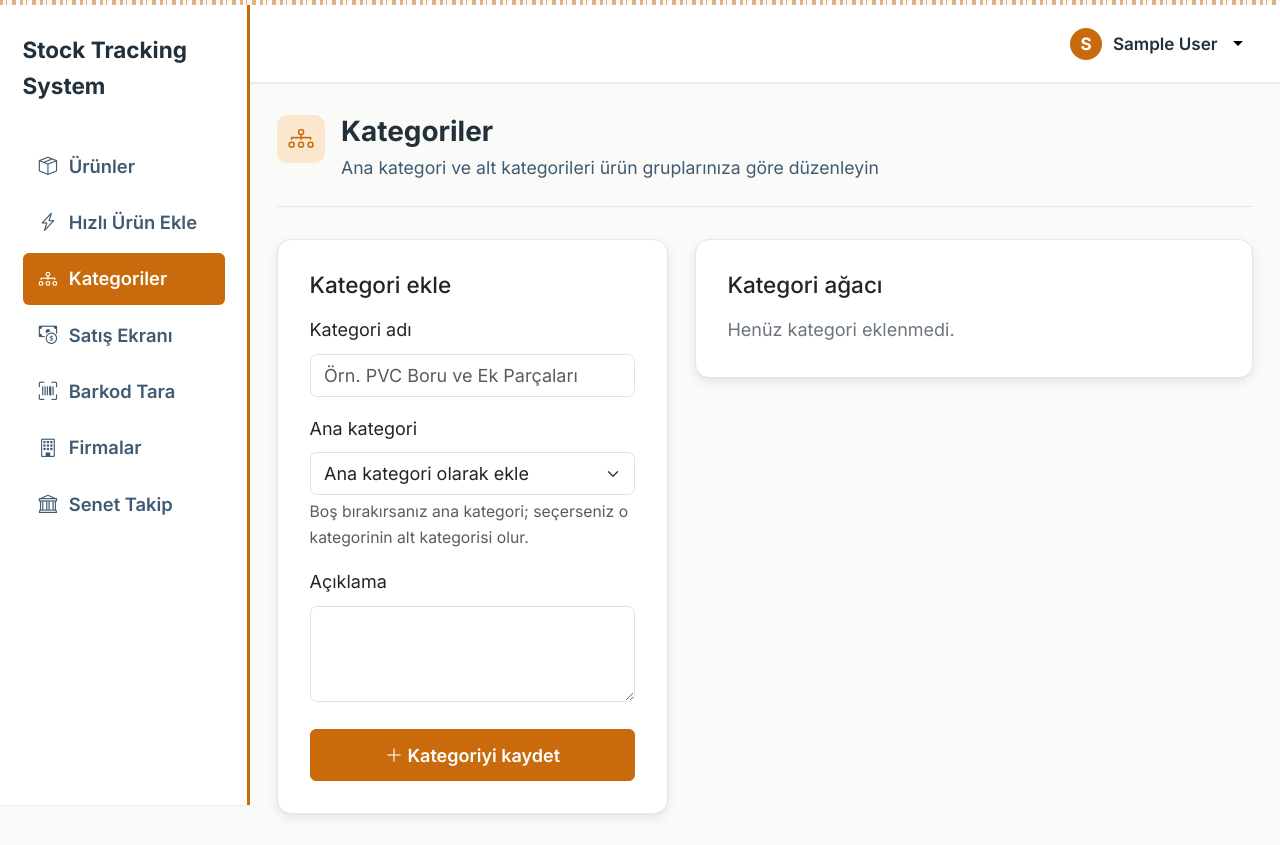
After one commit to yarennkahya/stock-tracking-system, a Django app: page /kategoriler/ in a window 1280 px wide. The commit adds this page. Run offline with Django 5.2, Linux system fonts and the light colour scheme; the visitor is signed in with stand-in values (Sample User, id 1); data that the repository does not hold is empty.

Commit message:
Kategoriler ve alt kategoriler için yönetim ve görüntüleme işlevselliği eklendi; demo verileri için komut oluşturuldu.

```diff
--- a/config/urls.py
+++ b/config/urls.py
@@ -74,9 +74,11 @@ urlpatterns = [
     path('satis/<int:satis_id>/', sales_views.satis_detay, name='satis_detay'),
     path('firmalar/', accounts_views.firma_listesi, name='firma_listesi'),
     path('urun/ekle/', views.urun_ekle, name='urun_ekle'),
+    path('kategoriler/', views.kategori_listesi, name='kategori_listesi'),
     path('senet-takip/', accounts_views.senet_takip, name='senet_takip'),
     path('urun/hizli-ekle/', views.hizli_urun_ekle, name='hizli_urun_ekle'),
 path('api/urun-kontrol/<str:barkod_no>/', views.barkod_kontrol, name='barkod_kontrol'),
 path('api/stok-artir/<int:urun_id>/', views.hizli_stok_ekle, name='hizli_stok_ekle'),
 path('api/urun-hizli-kaydet/', views.hizli_urun_kaydet, name='hizli_urun_kaydet'),
+path('api/kategoriler/<int:ana_kategori_id>/alt-kategoriler/', views.alt_kategoriler, name='alt_kategoriler'),
     ]
--- a/inventory/forms.py
+++ b/inventory/forms.py
@@ -1,5 +1,5 @@
 from django import forms
-from .models import Urun
+from .models import Kategori, Urun
 
 
 class UrunForm(forms.ModelForm):
@@ -15,8 +15,30 @@ class UrunForm(forms.ModelForm):
         widgets = {
             'ad': forms.TextInput(attrs={'class': 'form-control'}),
             'kategori': forms.Select(attrs={'class': 'form-select'}),
-            'alis_fiyati': forms.NumberInput(attrs={'class': 'form-control', 'step': '0.01'}),
-            'satis_fiyati': forms.NumberInput(attrs={'class': 'form-control', 'step': '0.01'}),
+            'alis_fiyati': forms.NumberInput(attrs={'class': 'form-control', 'step': '1', 'min': '0'}),
+            'satis_fiyati': forms.NumberInput(attrs={'class': 'form-control', 'step': '1', 'min': '0'}),
             'stok_miktari': forms.NumberInput(attrs={'class': 'form-control'}),
             'kritik_stok_seviyesi': forms.NumberInput(attrs={'class': 'form-control'}),
         }
+
+    def __init__(self, *args, **kwargs):
+        super().__init__(*args, **kwargs)
+        self.fields['kategori'].queryset = Kategori.objects.filter(parent__isnull=False).select_related('parent')
+        self.fields['kategori'].label_from_instance = lambda kategori: kategori.tam_ad
+
+
+class KategoriFormu(forms.ModelForm):
+    class Meta:
+        model = Kategori
+        fields = ('ad', 'parent', 'aciklama')
+        labels = {'ad': 'Kategori adı', 'parent': 'Ana kategori', 'aciklama': 'Açıklama'}
+        widgets = {
+            'ad': forms.TextInput(attrs={'class': 'form-control', 'placeholder': 'Örn. PVC Boru ve Ek Parçaları'}),
+            'parent': forms.Select(attrs={'class': 'form-select'}),
+            'aciklama': forms.Textarea(attrs={'class': 'form-control', 'rows': 3}),
+        }
+
+    def __init__(self, *args, **kwargs):
+        super().__init__(*args, **kwargs)
+        self.fields['parent'].queryset = Kategori.objects.filter(parent__isnull=True)
+        self.fields['parent'].empty_label = 'Ana kategori olarak ekle'
--- a/inventory/views.py
+++ b/inventory/views.py
@@ -1,83 +1,89 @@
-from django.shortcuts import render, get_object_or_404
+from django.contrib import messages
 from django.contrib.auth.decorators import login_required
+from django.db import transaction
 from django.http import JsonResponse
-from .models import Urun, Barkod
-from .forms import UrunForm
-from .models import Barkod
-from django.shortcuts import render, get_object_or_404, redirect
-from django.contrib.auth.decorators import login_required
-from django.http import JsonResponse
-from django.db import transaction
-from .models import Urun, Barkod, Kategori, StokHareketi
-from .forms import UrunForm
+from django.shortcuts import get_object_or_404, redirect, render
+from django.views.decorators.http import require_GET
+
+from .forms import KategoriFormu, UrunForm
+from .models import Barkod, Kategori, StokHareketi, Urun
+
 
 @login_required
 def ana_sayfa(request):
-    urunler = Urun.objects.all()
+    urunler = Urun.objects.select_related('kategori').all()
     return render(request, 'ana_sayfa.html', {'urunler': urunler})
 
 
 @login_required
 def urun_detay(request, urun_id):
-    urun = get_object_or_404(Urun, id=urun_id)
+    urun = get_object_or_404(Urun.objects.select_related('kategori'), id=urun_id)
     return render(request, 'urun_detay.html', {'urun': urun})
 
 
 @login_required
 def barkod_sorgula(request, barkod_no):
-    try:
-        barkod = Barkod.objects.get(barkod_no=barkod_no)
-        urun = barkod.urun
-        return JsonResponse({
-            'bulundu': True,
-            'urun_id': urun.id,
-            'ad': urun.ad,
-            'kategori': str(urun.kategori),
-            'satis_fiyati': str(urun.satis_fiyati),
-            'stok_miktari': urun.stok_miktari,
-        })
-    except Barkod.DoesNotExist:
+    barkod = Barkod.objects.select_related('urun__kategori').filter(barkod_no=barkod_no).first()
+    if not barkod:
         return JsonResponse({'bulundu': False}, status=404)
+    urun = barkod.urun
+    return JsonResponse({
+        'bulundu': True, 'urun_id': urun.id, 'ad': urun.ad, 'kategori': str(urun.kategori),
+        'satis_fiyati': str(urun.satis_fiyati), 'stok_miktari': urun.stok_miktari,
+    })
 
 
 @login_required
 def barkod_tara(request):
     return render(request, 'barkod_tara.html')
 
+
 @login_required
 def urun_ekle(request):
     onceki_barkod = request.GET.get('barkod', '')
-    if request.method == 'POST':
-        form = UrunForm(request.POST)
-        if form.is_valid():
-            urun = form.save()
-            barkod_no = form.cleaned_data.get('barkod_no')
-            if barkod_no:
-                Barkod.objects.create(urun=urun, barkod_no=barkod_no)
-            return redirect('urun_detay', urun_id=urun.id)
-    else:
-        form = UrunForm(initial={'barkod_no': onceki_barkod})
+    form = UrunForm(request.POST or None, initial={'barkod_no': onceki_barkod})
+    if request.method == 'POST' and form.is_valid():
+        urun = form.save()
+        barkod_no = form.cleaned_data.get('barkod_no')
+        if barkod_no:
+            Barkod.objects.create(urun=urun, barkod_no=barkod_no)
+        return redirect('urun_detay', urun_id=urun.id)
     return render(request, 'urun_ekle.html', {'form': form})
+
+
+@login_required
+def kategori_listesi(request):
+    form = KategoriFormu(request.POST or None)
+    if request.method == 'POST' and form.is_valid():
+        form.save()
+        messages.success(request, 'Kategori kaydedildi.')
+        return redirect('kategori_listesi')
+    ana_kategoriler = Kategori.objects.filter(parent__isnull=True).prefetch_related('alt_kategoriler')
+    return render(request, 'kategori_listesi.html', {'form': form, 'ana_kategoriler': ana_kategoriler})
+
+
+@login_required
+@require_GET
+def alt_kategoriler(request, ana_kategori_id):
+    altlar = Kategori.objects.filter(parent_id=ana_kategori_id).order_by('ad')
+    return JsonResponse({'alt_kategoriler': [{'id': kategori.id, 'ad': kategori.ad} for kategori in altlar]})
+
 
 @login_required
 def hizli_urun_ekle(request):
-    kategoriler = Kategori.objects.all()
-    return render(request, 'hizli_urun_ekle.html', {'kategoriler': kategoriler})
+    ana_kategoriler = Kategori.objects.filter(parent__isnull=True).order_by('ad')
+    return render(request, 'hizli_urun_ekle.html', {'ana_kategoriler': ana_kategoriler})
 
 
 @login_required
 def barkod_kontrol(request, barkod_no):
-    try:
-        barkod = Barkod.objects.get(barkod_no=barkod_no)
-        urun = barkod.urun
-        return JsonResponse({
-            'bulundu': True,
-            'urun_id': urun.id,
-            'ad': urun.ad,
-            'stok_miktari': urun.stok_miktari,
-        })
-    except Barkod.DoesNotExist:
+    barkod = Barkod.objects.select_related('urun').filter(barkod_no=barkod_no).first()
+    if not barkod:
         return JsonResponse({'bulundu': False})
+    return JsonResponse({
+        'bulundu': True, 'urun_id': barkod.urun.id, 'ad': barkod.urun.ad,
+        'stok_miktari': barkod.urun.stok_miktari,
+    })
 
 
 @login_required
@@ -86,7 +92,7 @@ def hizli_stok_ekle(request, urun_id):
         return JsonResponse({'basarili': False}, status=405)
     urun = get_object_or_404(Urun, id=urun_id)
     urun.stok_miktari += 1
-    urun.save()
+    urun.save(update_fields=['stok_miktari'])
     StokHareketi.objects.create(urun=urun, hareket_tipi='giris', miktar=1, aciklama='Hızlı ekleme ekranı')
     return JsonResponse({'basarili': True, 'yeni_stok': urun.stok_miktari})
 
@@ -104,22 +110,28 @@ def hizli_urun_kaydet(request):
     stok_miktari = request.POST.get('stok_miktari') or 1
 
     if not ad or not kategori_id:
-        return JsonResponse({'basarili': False, 'hata': 'Ürün adı ve kategori zorunlu.'}, status=400)
-
+        return JsonResponse({'basarili': False, 'hata': 'Ürün adı ve alt kategori zorunlu.'}, status=400)
     if barkod_no and Barkod.objects.filter(barkod_no=barkod_no).exists():
         return JsonResponse({'basarili': False, 'hata': 'Bu barkod zaten kayıtlı.'}, status=400)
 
-    kategori = get_object_or_404(Kategori, id=kategori_id)
+    kategori = get_object_or_404(Kategori, id=kategori_id, parent__isnull=False)
+    try:
+        stok_miktari = int(stok_miktari)
+    except (TypeError, ValueError):
+        return JsonResponse({'basarili': False, 'hata': 'Stok miktarı geçerli bir sayı olmalıdır.'}, status=400)
+    if stok_miktari < 0:
+        return JsonResponse({'basarili': False, 'hata': 'Stok miktarı negatif olamaz.'}, status=400)
 
     with transaction.atomic():
         urun = Urun.objects.create(
-            ad=ad, kategori=kategori,
-            alis_fiyati=alis_fiyati, satis_fiyati=satis_fiyati,
-            stok_miktari=stok_miktari,
+            ad=ad, kategori=kategori, alis_fiyati=alis_fiyati,
+            satis_fiyati=satis_fiyati, stok_miktari=stok_miktari,
         )
         if barkod_no:
             Barkod.objects.create(urun=urun, barkod_no=barkod_no)
-        if int(stok_miktari) > 0:
-            StokHareketi.objects.create(urun=urun, hareket_tipi='giris', miktar=stok_miktari, aciklama='Hızlı ekleme ekranı')
+        if stok_miktari > 0:
+            StokHareketi.objects.create(
+                urun=urun, hareket_tipi='giris', miktar=stok_miktari, aciklama='Hızlı ekleme ekranı',
+            )
 
     return JsonResponse({'basarili': True, 'urun_id': urun.id, 'ad': urun.ad, 'kategori_id': kategori.id})
--- a/requirements.txt
+++ b/requirements.txt
@@ -3,3 +3,4 @@ Django==5.2.17
 gunicorn==23.0.0
 sqlparse==0.6.0
 typing_extensions==4.16.0
+whitenoise==6.11.0
--- /dev/null
+++ b/templates/kategori_listesi.html
@@ -0,0 +1,72 @@
+{% extends 'base.html' %}
+
+{% block title %}Kategoriler{% endblock %}
+
+{% block content %}
+<div class="page-header">
+    <div class="d-flex" style="gap: var(--space-4);">
+        <div class="page-header-icon"><i class="bi bi-diagram-3"></i></div>
+        <div>
+            <h1>Kategoriler</h1>
+            <p class="page-header-sub">Ana kategori ve alt kategorileri ürün gruplarınıza göre düzenleyin</p>
+        </div>
+    </div>
+</div>
+
+<div class="row g-4">
+    <div class="col-lg-5">
+        <div class="card">
+            <div class="card-body">
+                <h2 class="h5 mb-3">Kategori ekle</h2>
+                <form method="post" novalidate>
+                    {% csrf_token %}
+                    <div class="mb-3">
+                        <label class="form-label" for="{{ form.ad.id_for_label }}">{{ form.ad.label }}</label>
+                        {{ form.ad }}
+                        {% for error in form.ad.errors %}<div class="text-danger small mt-1">{{ error }}</div>{% endfor %}
+                    </div>
+                    <div class="mb-3">
+                        <label class="form-label" for="{{ form.parent.id_for_label }}">{{ form.parent.label }}</label>
+                        {{ form.parent }}
+                        <div class="form-text">Boş bırakırsanız ana kategori; seçerseniz o kategorinin alt kategorisi olur.</div>
+                        {% for error in form.parent.errors %}<div class="text-danger small mt-1">{{ error }}</div>{% endfor %}
+                    </div>
+                    <div class="mb-4">
+                        <label class="form-label" for="{{ form.aciklama.id_for_label }}">{{ form.aciklama.label }}</label>
+                        {{ form.aciklama }}
+                    </div>
+                    <button class="btn btn-primary w-100" type="submit"><i class="bi bi-plus-lg"></i> Kategoriyi kaydet</button>
+                </form>
+            </div>
+        </div>
+    </div>
+    <div class="col-lg-7">
+        <div class="card">
+            <div class="card-body">
+                <h2 class="h5 mb-3">Kategori ağacı</h2>
+                {% if ana_kategoriler %}
+                    <div class="list-group list-group-flush">
+                    {% for ana_kategori in ana_kategoriler %}
+                        <div class="list-group-item px-0">
+                            <div class="fw-semibold"><i class="bi bi-folder2-open me-2 text-warning"></i>{{ ana_kategori.ad }}</div>
+                            {% if ana_kategori.aciklama %}<div class="small text-secondary mt-1 ms-4">{{ ana_kategori.aciklama }}</div>{% endif %}
+                            {% if ana_kategori.alt_kategoriler.all %}
+                                <ul class="list-unstyled ms-4 mt-2 mb-0">
+                                {% for alt_kategori in ana_kategori.alt_kategoriler.all %}
+                                    <li class="py-1"><i class="bi bi-folder me-2 text-secondary"></i>{{ alt_kategori.ad }}</li>
+                                {% endfor %}
+                                </ul>
+                            {% else %}
+                                <div class="small text-secondary ms-4 mt-2">Henüz alt kategori yok.</div>
+                            {% endif %}
+                        </div>
+                    {% endfor %}
+                    </div>
+                {% else %}
+                    <p class="text-secondary mb-0">Henüz kategori eklenmedi.</p>
+                {% endif %}
+            </div>
+        </div>
+    </div>
+</div>
+{% endblock %}
--- a/templates/partials/sidebar_nav.html
+++ b/templates/partials/sidebar_nav.html
@@ -10,6 +10,11 @@
         <i class="bi bi-lightning-charge"></i> {% trans "Hızlı Ürün Ekle" %}
     </a>
 </li>
+    <li class="nav-item">
+        <a class="nav-link {% if request.resolver_match.url_name == 'kategori_listesi' %}active{% endif %}" href="{% url 'kategori_listesi' %}">
+            <i class="bi bi-diagram-3"></i> Kategoriler
+        </a>
+    </li>
     <li class="nav-item">
         <a class="nav-link {% if request.resolver_match.url_name == 'satis_ekrani' %}active{% endif %}" href="{% url 'satis_ekrani' %}">
             <i class="bi bi-cash-coin"></i> {% trans "Satış Ekranı" %}
@@ -30,9 +35,4 @@
             <i class="bi bi-bank"></i> {% trans "Senet Takip" %}
         </a>
     </li>
-    <li class="nav-item">
-        <a class="nav-link" href="/admin/">
-            <i class="bi bi-gear"></i> {% trans "Admin Panel" %}
-        </a>
-    </li>
 </ul>
```
Also changed, not shown: accounts/tests.py (+18 -0 lines), config/settings.py (+7 -0 lines), inventory/admin.py (+7 -1 lines), inventory/management/commands/seed_demo_verileri.py (added, +61 -0 lines), inventory/models.py (+16 -1 lines), inventory/tests.py (+34 -1 lines), templates/hizli_urun_ekle.html (+39 -6 lines), inventory/management/__init__.py (added), inventory/management/commands/__init__.py (added), inventory/migrations/0002_kategori_parent.py (added), inventory/migrations/0003_alter_kategori_options.py (added), 1 other file.
